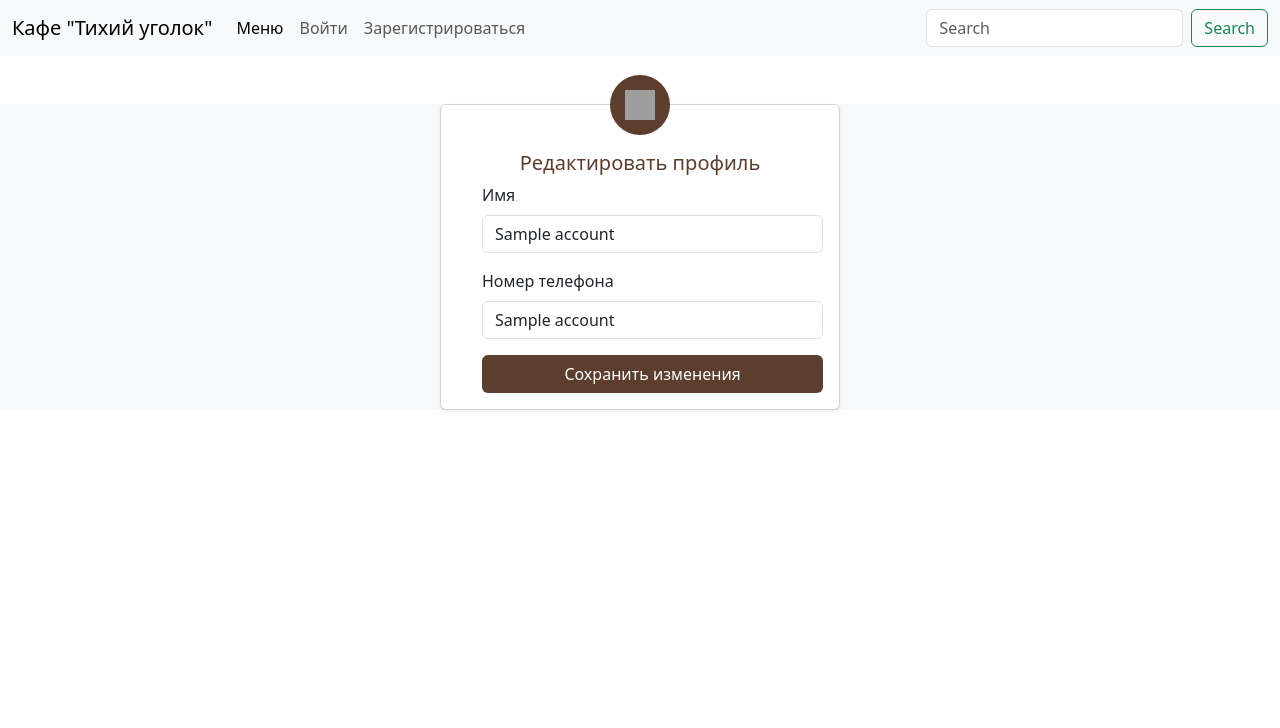
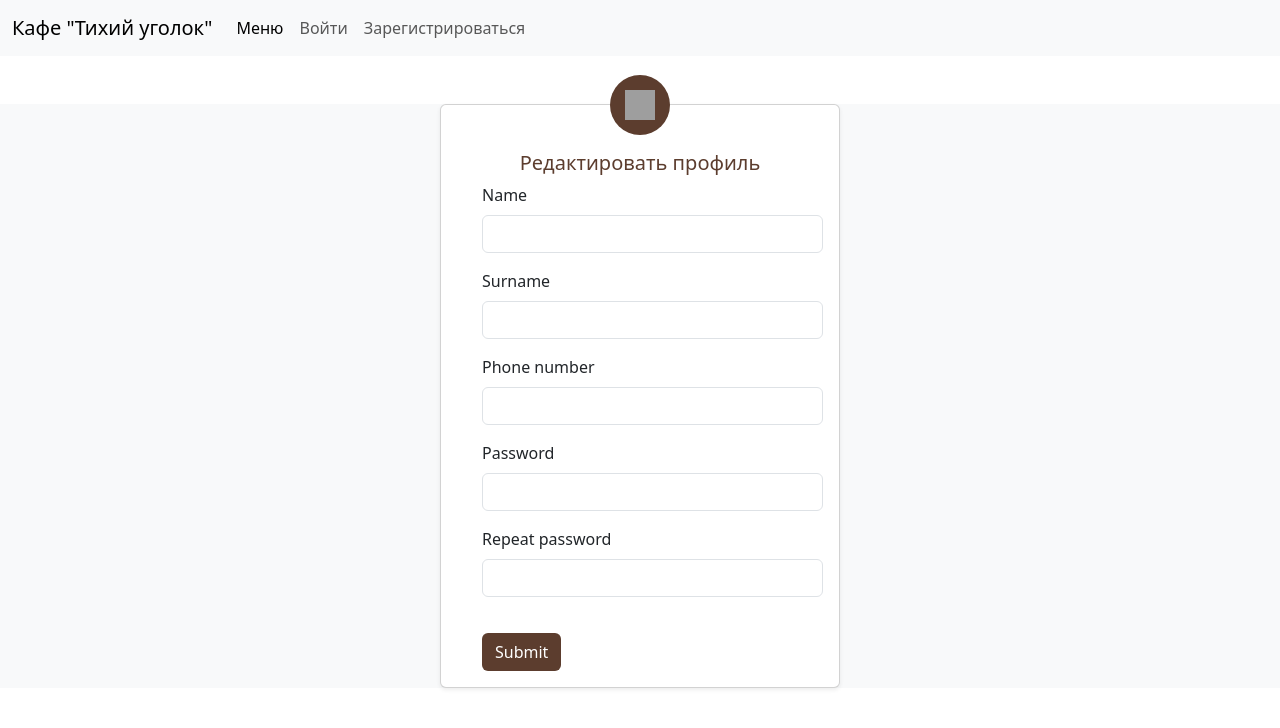
Before and after one commit to Vladislav-programmer1/Quite_corner_cafe, a Python web app: template templates/desktop/change_info.html in a window 1280 px wide. Shown: the top 728 px of the page. Run offline with Jinja, Linux system fonts and the light colour scheme; the template is opened without the code that fills it: most values are stand-ins (such as "Sample title", 1, 10 or a date in 2020); form fields are guessed from the names that the template uses; grey boxes are pictures that could not be loaded.

Commit message:
ADD: SMTP email sender, rotes for add_dish.html and change_info.html (post), go_back button on BaseError template Fixed: search in index.html, validations

```diff
--- a/api/phone_number_validation_api/phone_validation.py
+++ b/api/phone_number_validation_api/phone_validation.py
@@ -21,6 +21,7 @@ async def validate_phone_number(phone_number: str) -> bool:
         try:
             async with session.get(server, params=params) as response:
                 match response.status:
+
                     case 200:
                         pass
                     case 503 | 500 | 422:
--- a/api/rest/BaseResource.py
+++ b/api/rest/BaseResource.py
@@ -7,7 +7,6 @@ from flask import jsonify
 from flask_restful import Resource, abort
 from flask_restful.reqparse import RequestParser, Namespace
 from sqlalchemy import select
-
 from data import create_session, Order, Menu, User
 
 
--- a/api/rest/parsers/post_parsers/user_parser.py
+++ b/api/rest/parsers/post_parsers/user_parser.py
@@ -4,7 +4,7 @@ parser = RequestParser()
 parser.add_argument('id', required=False, type=int)
 parser.add_argument('name', required=True, type=str)
 parser.add_argument('surname', required=True, type=str)
-parser.add_argument('sex', required=True, type=str, choices=['М', 'Ж', 'M', 'F'])
+parser.add_argument('sex', required=True, type=str, choices=['М', 'Ж', 'M', 'F', 'Мужской', 'Женский'])
 parser.add_argument('email', required=True, type=str)
 parser.add_argument('phone_number', required=True, type=str)
 parser.add_argument('level_of_loyalty', required=False, type=int)
--- a/forms/__init__.py
+++ b/forms/__init__.py
@@ -1,2 +1,3 @@
 from .authorizing import LoginForm
 from .registration import SignupForm
+from .update_user_data import ChangeUserDataForm
--- a/forms/registration.py
+++ b/forms/registration.py
@@ -8,7 +8,7 @@ from api import validate_email, validate_phone_number
 
 
 def validate_text_values(form: FlaskForm, field: Field):
-    if not str(field.data).isalpha():
+    if field.data and not str(field.data).isalpha():
         if form:
             pass
         raise ValidationError('В данном поле допустимы только буквы')
@@ -24,14 +24,14 @@ def email_validation(form: FlaskForm, field: Field):
 def phone_validation(form: FlaskForm, field: Field):
     if form:
         pass
-    if not asyncio.run(validate_phone_number(field.data)):
+    if field.data and not asyncio.run(validate_phone_number(field.data)):
         raise ValidationError("Некорректный номер телефона")
 
 
 def validate_not_text_values(form: FlaskForm, field: Field):
     if form:
         pass
-    if any(x.isalpha() for x in field.data):
+    if field.data and any(x.isalpha() for x in field.data):
         raise ValidationError("В этом поле недопустимы буквы")
 
 
--- a/static/js/index.js
+++ b/static/js/index.js
@@ -20,7 +20,7 @@ async function initMap() {
         document.getElementById('app'),
         {
             location: {
-                center: [37.588144, 55.733842],
+                center: [38.910562, 45.035267],
                 zoom: 10
             }
         }
--- a/templates/desktop/change_info.html
+++ b/templates/desktop/change_info.html
@@ -2,28 +2,68 @@
 
 {% block content %}
 <div class="d-flex justify-content-center align-items-center mt-5 mb-5">
-            <div class="card shadow-sm" style="max-width: 400px; width: 100%;" >
+    <div class="card shadow-sm" style="max-width: 400px; width: 100%;">
         <div class="text-center" style="margin-top: -30px;">
             <div style="width: 60px; height: 60px; background-color: #5c3d2e; border-radius: 50%; margin: auto; display: flex; align-items: center; justify-content: center;">
-                        <img src="{{ url_for('static', filename='img/icons/user-icon') }}" class="user-icon" style="width: 30px; height: 30px;" alt="Icon">
+                <img src="{{ url_for('static', filename='img/icons/user-icon') }}" class="user-icon"
+                     style="width: 30px; height: 30px;" alt="Icon">
             </div>
         </div>
         <div class="card-body">
             <h5 class="card-title text-center">Редактировать профиль</h5>
-                    <form method="POST" action="/save_changes">
+            <form method="POST">
+                {{form.hidden_tag()}}
                 <div class="mb-3">
-                            <label for="name" class="form-label">Имя</label>
-                            <input type="text" class="form-control" id="name" name="name" value="{{ account[1] }}">
+
+                    {{form.name.label(for="name", class="form-label")}}
+                    {{form.name(type="text", class="form-control", id="name")}}
+                    {% for error in form.name.errors %}
+                    <div role="alert" class="alert alert-danger">
+                        {{error}}
+                    </div>
+                    {% endfor %}
                 </div>
                 <div class="mb-3">
-                            <label for="phone" class="form-label">Номер телефона</label>
-                            <input type="text" class="form-control" id="phone" name="phone" value="{{ account[2] }}">
+                    {{form.surname.label(for="surname", class="form-label")}}
+                    {{form.surname(type="text", class="form-control", id="surname")}}
+                    {% for error in form.surname.errors %}
+                    <div role="alert" class="alert alert-danger">
+                        {{error}}
                     </div>
-                        <button type="submit" class="btn custom-btn w-100">Сохранить изменения</button>
+                    {% endfor %}
+                </div>
+                <div class="mb-3">
+                    {{form.phone_number.label(for="phone", class="form-label")}}
+                    {{form.phone_number(type="tel", class="form-control", id="phone")}}
+                    {% for error in form.phone_number.errors %}
+                    <div role="alert" class="alert alert-danger">
+                        {{error}}
+                    </div>
+                    {% endfor %}
+                </div>
+                <div class="mb-3">
+                    {{form.password.label(for="new_password", class="form-label")}}
+                    {{form.password(type="password", class="form-control", id="new_password")}}
+                    {% for error in form.password.errors %}
+                    <div role="alert" class="alert alert-danger">
+                        {{error}}
+                    </div>
+                    {% endfor %}
+                </div>
+                   <div class="mb-3">
+                    {{form.repeat_password.label(for="repeated", class="form-label")}}
+                    {{form.repeat_password(type="password", class="form-control", id="repeated")}}
+                    {% for error in form.repeat_password.errors %}
+                    <div role="alert" class="alert alert-danger">
+                        {{error}}
+                    </div>
+                    {% endfor %}
+                </div>
+                {{form.submit(type="submit", class="btn custom-btn", style="margin-top: 20px;")}}
             </form>
         </div>
     </div>
 </div>
-    </body>
+
 
 {% endblock %}
--- a/templates/desktop/fragments/_header.html
+++ b/templates/desktop/fragments/_header.html
@@ -18,7 +18,7 @@
                         <a class="nav-link" href="/logout">Выйти</a>
                     </li>
                                     <li class="nav-item">
-                        <a class="nav-link" href="/account">
+                        <a class="nav-link" style="" href="/account">
                             Личный кабинет
                         </a>
                     </li>
@@ -35,10 +35,7 @@
                     </li>
                     {% endif %}
                 </ul>
-                <form class="d-flex" role="search">
-                    <input class="form-control me-2" type="search" placeholder="Search" aria-label="Search">
-                    <button class="btn btn-outline-success" type="submit">Search</button>
-                </form>
+
             </div>
         </div>
     </nav>
--- a/templates/desktop/login.html
+++ b/templates/desktop/login.html
@@ -3,7 +3,7 @@
 <div class="d-flex justify-content-center align-items-center" style="width: 60%; margin: 0 auto;">
     <div>
         <div class="text-center">
-            <h1 class="custom-text-color">Регистрация</h1>
+            <h1 class="custom-text-color">Авторизация</h1>
             <img src=" {{ url_for('static', filename='img/icons/authorization-icon.png') }} ">
         </div>
         <form method="post" action="">
--- a/templates/desktop/menu.html
+++ b/templates/desktop/menu.html
@@ -30,7 +30,7 @@
             <div class="row">
               <div class="col-lg-3 col-md-4 col-sm-6 mb-4">
                 <div class="card h-100" style="background-color: #f8f9fa;">
-                    <img src="{{ url_for('static', filename=menu_item['src'])}}" class="card-img-top" alt="...">
+                    <img src="{{url_for('static', filename=menu_item['img_src'])}}" class="card-img-top" alt="...">
                     <div class="card-body">
                       <h5 class="card-title">{{menu_item["dish_name"]}}</h5>
                       <p class="card-text">{{menu_item["description"]}}</p>
--- a/templates/errors/BaseError.html
+++ b/templates/errors/BaseError.html
@@ -11,5 +11,6 @@
 <body>
 {% block error %}
 {% endblock %}
+<a href="/">Вернуться на главную</a>
 </body>
 </html>
```
Also changed, not shown: SMTP/smtp_config.py (added, +38 -0 lines), WebApp.py (+55 -27 lines), api/rest/UserResource.py (+6 -4 lines), forms/update_user_data.py (added, +14 -0 lines), templates/desktop/add_dish.html (+9 -1 lines), SMTP/__init__.py (added). Lines whose indentation alone changed are shown as unchanged.
